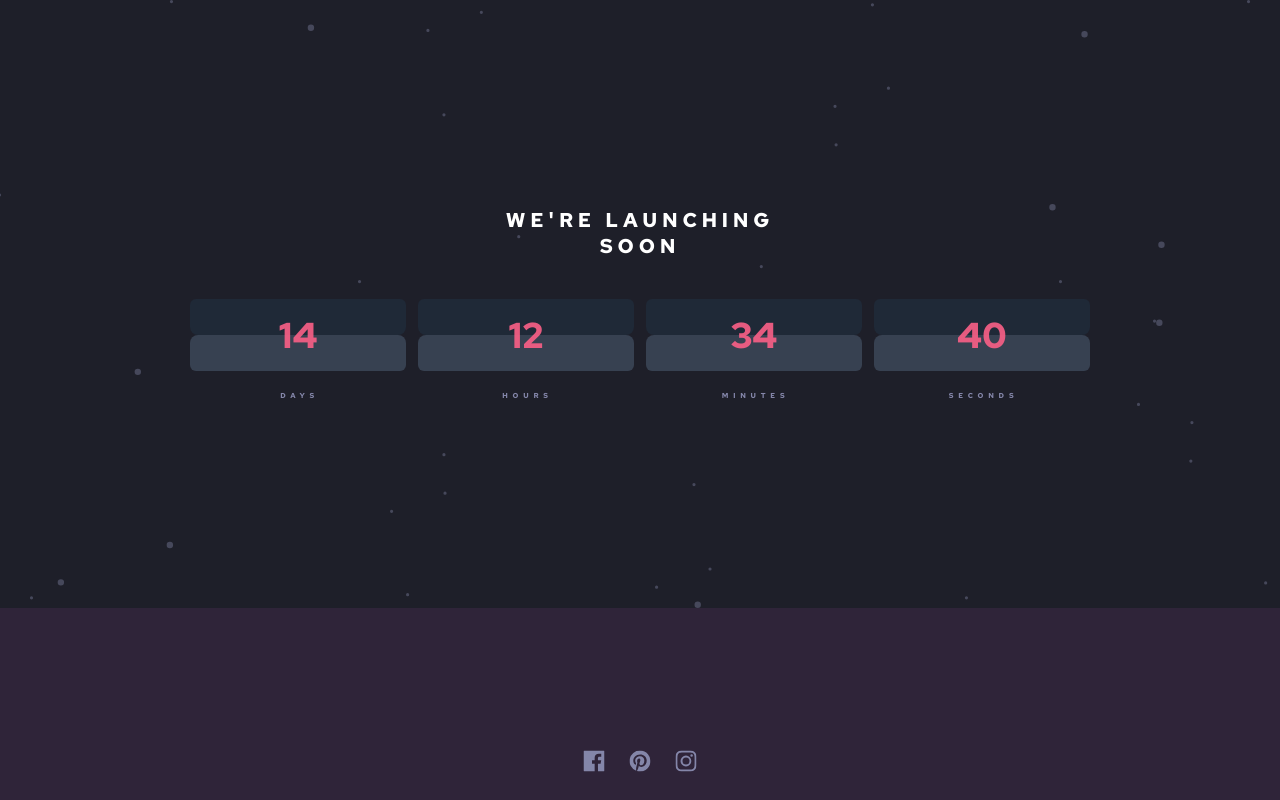
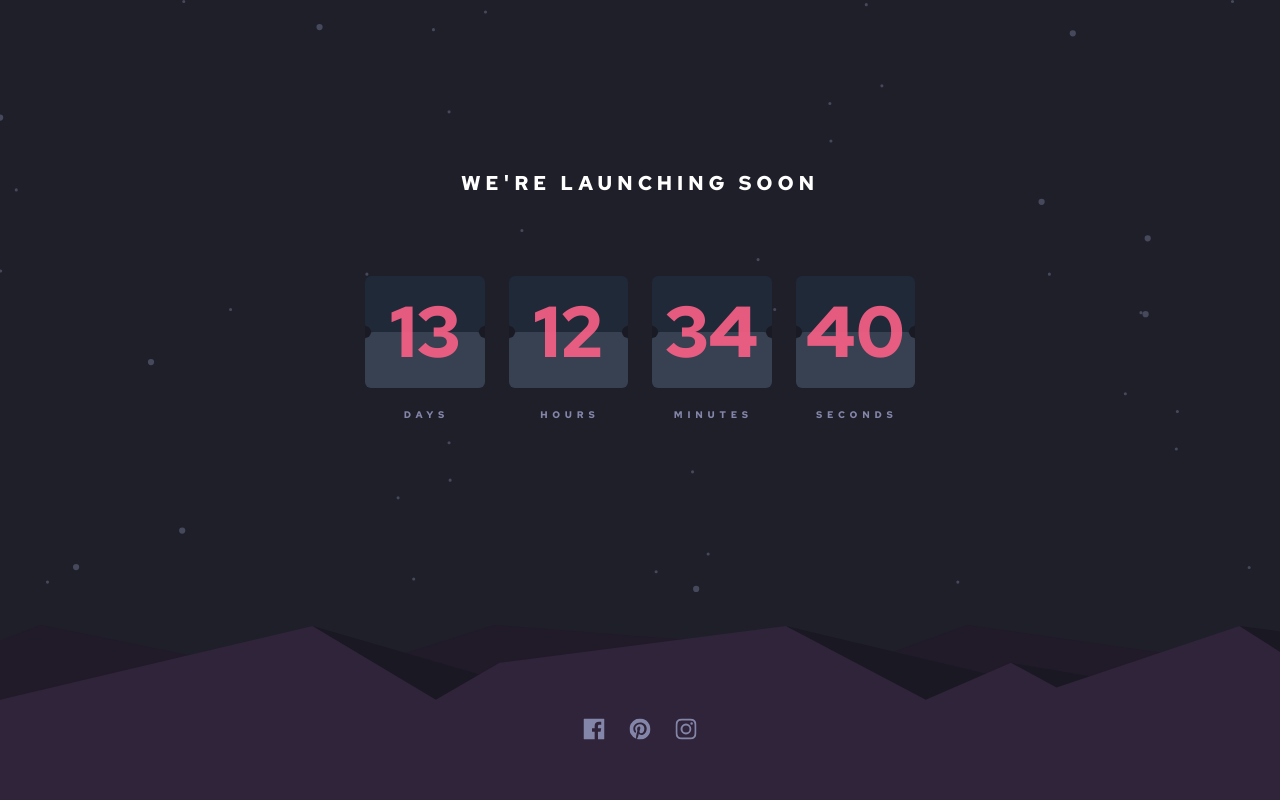
Before and after one commit to amirhazizi/launch-countdown-timer, a React (Vite) app: page / in a window 1280 px wide. Built offline with nearby package versions, Linux system fonts and the light colour scheme.

Commit message:
desktop style

```diff
--- a/src/components/Footer.tsx
+++ b/src/components/Footer.tsx
@@ -4,7 +4,7 @@ import { GrFacebook } from "react-icons/gr"
 const Footer = () => {
   return (
     <footer className='grid items-end justify-center '>
-      <div className='flex pb-8 space-x-8'>
+      <div className='flex pb-8 space-x-8 md:pb-16'>
         <GrFacebook className='fill-clGrayishBlue scale-150 transition-colors hover:fill-clSoftRed'></GrFacebook>
         <BsPinterest className='fill-clGrayishBlue scale-150 transition-colors hover:fill-clSoftRed'></BsPinterest>
         <BsInstagram className='fill-clGrayishBlue scale-150 transition-colors hover:fill-clSoftRed'></BsInstagram>
--- a/src/components/Main.tsx
+++ b/src/components/Main.tsx
@@ -1,5 +1,5 @@
 import { useEffect, useState } from "react"
-const specialTime = parseInt(new Date(2023, 4, 1).getTime().toString())
+const specialTime = parseInt(new Date(2023, 3, 30).getTime().toString())
 const Main = () => {
   const [specialDate, setSpecialDate] = useState(specialTime)
   const [days, setDays] = useState(0)
@@ -13,13 +13,12 @@ const Main = () => {
       const oneDay = 24 * 60 * 60 * 1000
       const oneHour = 60 * 60 * 1000
       const oneMinute = 60 * 1000
-      let tempTime = time
-      setDays(Math.floor(tempTime / oneDay))
-      tempTime = Math.floor(time % oneDay)
+      setDays(Math.floor(time / oneDay))
+      let tempTime = time % oneDay
       setHours(Math.floor(tempTime / oneHour))
-      tempTime = Math.floor(tempTime % oneHour)
+      tempTime = tempTime % oneHour
       setMinutes(Math.floor(tempTime / oneMinute))
-      tempTime = Math.floor(tempTime % oneMinute)
+      tempTime = tempTime % oneMinute
       setSeconds(Math.floor(tempTime / 1000))
     }, 1000)
     return () => clearInterval(repeater)
@@ -27,50 +26,94 @@ const Main = () => {
 
   return (
     <main className='grid place-items-center'>
-      <div className='text-white mx-auto space-y-10'>
-        <h1 className='header uppercase text-xl max-w-xs mx-auto text-center'>
+      <div className='text-white mx-auto space-y-10 md:space-y-20'>
+        <h1 className='header uppercase text-xl max-w-xs mx-auto text-center md:max-w-sm'>
           We're Launching Soon
         </h1>
-        <div className='grid grid-cols-4 gap-x-3 mx-auto'>
+        <div className='grid grid-cols-4 gap-x-3 mx-auto md:gap-6 overflow-hidden'>
           <div className='space-y-5'>
-            <div className='card-container relative '>
+            <div className='card-container overflow-x-hidden'>
+              <div className='card-front'>
                 <div className='card bg-gray-800 rounded-md rounded-b-lg '></div>
                 <div className='card bg-gray-700 rounded-md rounded-t-lg'></div>
-              <h1 className='absolute top-1/2 left-1/2 text-clSoftRed -translate-x-1/2 -translate-y-1/2 text-4xl opacity-90'>
+                <h1 className='absolute top-1/2 left-1/2 text-clSoftRed -translate-x-1/2 -translate-y-1/2 text-4xl opacity-90 md:text-7xl'>
                   {days > 9 ? days : `0${days}`}
                 </h1>
+              </div>
+              <div className='card-back'>
+                <div className='card bg-gray-800 rounded-md rounded-b-lg '></div>
+                <div className='card bg-gray-700 rounded-md rounded-t-lg'></div>
+                <h1 className='absolute top-1/2 left-1/2 text-clSoftRed -translate-x-1/2 -translate-y-1/2 text-4xl opacity-90 md:text-7xl'>
+                  {days > 9 ? days : `0${days}`}
+                </h1>
+              </div>
+              <div className='absolute w-3 h-3 rounded-full top-1/2 left-0 bg-clVerydarkBlue_2 -translate-y-1/2 -translate-x-1/2'></div>
+              <div className='absolute w-3 h-3 rounded-full top-1/2 right-0 bg-clVerydarkBlue_2 -translate-y-1/2 translate-x-1/2'></div>
             </div>
             <p className='card-text uppercase text-clGrayishBlue'>Days</p>
           </div>
           <div className='space-y-5'>
-            <div className='card-container relative '>
+            <div className='card-container overflow-x-hidden'>
+              <div className='card-front'>
                 <div className='card bg-gray-800 rounded-md rounded-b-lg '></div>
                 <div className='card bg-gray-700 rounded-md rounded-t-lg'></div>
-              <h1 className='absolute top-1/2 left-1/2 text-clSoftRed -translate-x-1/2 -translate-y-1/2 text-4xl opacity-90'>
+                <h1 className='absolute top-1/2 left-1/2 text-clSoftRed -translate-x-1/2 -translate-y-1/2 text-4xl opacity-90 md:text-7xl'>
                   {hours > 9 ? hours : `0${hours}`}
                 </h1>
+              </div>
+              <div className='card-back'>
+                <div className='card bg-gray-800 rounded-md rounded-b-lg '></div>
+                <div className='card bg-gray-700 rounded-md rounded-t-lg'></div>
+                <h1 className='absolute top-1/2 left-1/2 text-clSoftRed -translate-x-1/2 -translate-y-1/2 text-4xl opacity-90 md:text-7xl'>
+                  {hours > 9 ? hours : `0${hours}`}
+                </h1>
+              </div>
+              <div className='absolute w-3 h-3 rounded-full top-1/2 left-0 bg-clVerydarkBlue_2 -translate-y-1/2 -translate-x-1/2'></div>
+              <div className='absolute w-3 h-3 rounded-full top-1/2 right-0 bg-clVerydarkBlue_2 -translate-y-1/2 translate-x-1/2'></div>
             </div>
             <p className='card-text uppercase text-clGrayishBlue'>Hours</p>
           </div>
           <div className='space-y-5'>
-            <div className='card-container relative '>
+            <div className='card-container overflow-x-hidden'>
+              <div className='card-front'>
                 <div className='card bg-gray-800 rounded-md rounded-b-lg '></div>
                 <div className='card bg-gray-700 rounded-md rounded-t-lg'></div>
-              <h1 className='absolute top-1/2 left-1/2 text-clSoftRed -translate-x-1/2 -translate-y-1/2 text-4xl opacity-90'>
+                <h1 className='absolute top-1/2 left-1/2 text-clSoftRed -translate-x-1/2 -translate-y-1/2 text-4xl opacity-90 md:text-7xl'>
                   {minutes > 9 ? minutes : `0${minutes}`}
                 </h1>
+              </div>
+              <div className='card-back'>
+                <div className='card bg-gray-800 rounded-md rounded-b-lg '></div>
+                <div className='card bg-gray-700 rounded-md rounded-t-lg'></div>
+                <h1 className='absolute top-1/2 left-1/2 text-clSoftRed -translate-x-1/2 -translate-y-1/2 text-4xl opacity-90 md:text-7xl'>
+                  {minutes > 9 ? minutes : `0${minutes}`}
+                </h1>
+              </div>
+              <div className='absolute w-3 h-3 rounded-full top-1/2 left-0 bg-clVerydarkBlue_2 -translate-y-1/2 -translate-x-1/2'></div>
+              <div className='absolute w-3 h-3 rounded-full top-1/2 right-0 bg-clVerydarkBlue_2 -translate-y-1/2 translate-x-1/2'></div>
             </div>
             <p className='card-text uppercase text-clGrayishBlue'>Minutes</p>
           </div>
           <div className='space-y-5'>
-            <div className='card-container relative '>
+            <div className='card-container overflow-x-hidden'>
+              <div className='card-front'>
                 <div className='card bg-gray-800 rounded-md rounded-b-lg '></div>
                 <div className='card bg-gray-700 rounded-md rounded-t-lg'></div>
-              <h1 className='absolute top-1/2 left-1/2 text-clSoftRed -translate-x-1/2 -translate-y-1/2 text-4xl opacity-90'>
+                <h1 className='absolute top-1/2 left-1/2 text-clSoftRed -translate-x-1/2 -translate-y-1/2 text-4xl opacity-90 md:text-7xl'>
                   {seconds > 9 ? seconds : `0${seconds}`}
                 </h1>
               </div>
-            <p className='card-text uppercase text-clGrayishBlue '>seconds</p>
+              <div className='card-back'>
+                <div className='card bg-gray-800 rounded-md rounded-b-lg '></div>
+                <div className='card bg-gray-700 rounded-md rounded-t-lg'></div>
+                <h1 className='absolute top-1/2 left-1/2 text-clSoftRed -translate-x-1/2 -translate-y-1/2 text-4xl opacity-90 md:text-7xl'>
+                  {seconds > 9 ? seconds : `0${seconds}`}
+                </h1>
+              </div>
+              <div className='absolute w-3 h-3 rounded-full top-1/2 left-0 bg-clVerydarkBlue_2 -translate-y-1/2 -translate-x-1/2'></div>
+              <div className='absolute w-3 h-3 rounded-full top-1/2 right-0 bg-clVerydarkBlue_2 -translate-y-1/2 translate-x-1/2'></div>
+            </div>
+            <p className='card-text uppercase text-clGrayishBlue'>Seconds</p>
           </div>
         </div>
       </div>
--- a/src/css/input.css
+++ b/src/css/input.css
@@ -28,12 +28,12 @@ body {
 }
 
 main {
-    height: calc(100vh - 12rem);
+    height: calc(100vh - 13rem);
     background: url('../assets/bg-stars.svg') center/cover no-repeat;
 }
 
 main>div {
-    width: min(85vw, 900px)
+    width: min(85vw, 550px)
 }
 
 .header {
@@ -42,8 +42,27 @@ main>div {
 }
 
 .card-container {
-    /* width: 5rem; */
     height: 4.5rem;
+    margin: 0 auto;
+    perspective: 1000px;
+    position: relative;
+}
+
+.card-front {
+    position: absolute;
+    width: 100%;
+    height: 100%;
+    transform: rotateX(0);
+    transition: all 300ms ease-in-out;
+}
+
+.card-back {
+    position: absolute;
+    width: 100%;
+    height: 100%;
+    opacity: 0;
+    transition: all 300ms ease-in-out;
+    transform: rotateX(180deg);
 }
 
 .card {
@@ -59,8 +78,41 @@ main>div {
     margin-left: .2rem;
 }
 
+.card-container:hover .card-front {
+    transform: rotateX(180deg);
+    opacity: 0;
+
+}
+
+.card-container:hover .card-back {
+    transform: rotateX(0deg);
+    opacity: 1;
+}
+
 footer {
-    height: 12rem;
+    height: 13rem;
     background: url('../assets/pattern-hills.svg') bottom right -4rem/270% no-repeat;
     ;
 }
+
+@media (min-width:768px) {
+    .card-container {
+        max-width: 7.5rem;
+        height: 7rem;
+    }
+
+    .card-text {
+        font-size: .6rem;
+    }
+
+    footer {
+        background-size: 150%;
+    }
+}
+
+@media (min-width:1024px) {
+    footer {
+        background-position: bottom;
+        background-size: 100%;
+    }
+}
--- a/src/css/styles.css
+++ b/src/css/styles.css
@@ -520,12 +520,16 @@ video {
   position: absolute;
 }
 
-.relative {
-  position: relative;
+.left-0 {
+  left: 0px;
 }
 
 .left-1\/2 {
   left: 50%;
+}
+
+.right-0 {
+  right: 0px;
 }
 
 .top-1\/2 {
@@ -545,6 +549,14 @@ video {
   display: grid;
 }
 
+.h-3 {
+  height: 0.75rem;
+}
+
+.w-3 {
+  width: 0.75rem;
+}
+
 .max-w-xs {
   max-width: 20rem;
 }
@@ -556,6 +568,11 @@ video {
 
 .-translate-y-1\/2 {
   --tw-translate-y: -50%;
+  transform: translate(var(--tw-translate-x), var(--tw-translate-y)) rotate(var(--tw-rotate)) skewX(var(--tw-skew-x)) skewY(var(--tw-skew-y)) scaleX(var(--tw-scale-x)) scaleY(var(--tw-scale-y));
+}
+
+.translate-x-1\/2 {
+  --tw-translate-x: 50%;
   transform: translate(var(--tw-translate-x), var(--tw-translate-y)) rotate(var(--tw-rotate)) skewX(var(--tw-skew-x)) skewY(var(--tw-skew-y)) scaleX(var(--tw-scale-x)) scaleY(var(--tw-scale-y));
 }
 
@@ -604,6 +621,18 @@ video {
   margin-bottom: calc(1.25rem * var(--tw-space-y-reverse));
 }
 
+.overflow-hidden {
+  overflow: hidden;
+}
+
+.overflow-x-hidden {
+  overflow-x: hidden;
+}
+
+.rounded-full {
+  border-radius: 9999px;
+}
+
 .rounded-md {
   border-radius: 0.375rem;
 }
@@ -616,6 +645,11 @@ video {
 .rounded-t-lg {
   border-top-left-radius: 0.5rem;
   border-top-right-radius: 0.5rem;
+}
+
+.bg-clVerydarkBlue_2 {
+  --tw-bg-opacity: 1;
+  background-color: hsl(234 17% 12% / var(--tw-bg-opacity));
 }
 
 .bg-gray-700 {
@@ -707,12 +741,12 @@ body {
 }
 
 main {
-  height: calc(100vh - 12rem);
+  height: calc(100vh - 13rem);
   background: url('../assets/bg-stars.svg') center/cover no-repeat;
 }
 
 main>div {
-  width: min(85vw, 900px)
+  width: min(85vw, 550px)
 }
 
 .header {
@@ -721,8 +755,27 @@ main>div {
 }
 
 .card-container {
-  /* width: 5rem; */
   height: 4.5rem;
+  margin: 0 auto;
+  perspective: 1000px;
+  position: relative;
+}
+
+.card-front {
+  position: absolute;
+  width: 100%;
+  height: 100%;
+  transform: rotateX(0);
+  transition: all 300ms ease-in-out;
+}
+
+.card-back {
+  position: absolute;
+  width: 100%;
+  height: 100%;
+  opacity: 0;
+  transition: all 300ms ease-in-out;
+  transform: rotateX(180deg);
 }
 
 .card {
@@ -738,11 +791,68 @@ main>div {
   margin-left: .2rem;
 }
 
+.card-container:hover .card-front {
+  transform: rotateX(180deg);
+  opacity: 0;
+}
+
+.card-container:hover .card-back {
+  transform: rotateX(0deg);
+  opacity: 1;
+}
+
 footer {
-  height: 12rem;
+  height: 13rem;
   background: url('../assets/pattern-hills.svg') bottom right -4rem/270% no-repeat;
+}
+
+@media (min-width:768px) {
+  .card-container {
+    max-width: 7.5rem;
+    height: 7rem;
+  }
+
+  .card-text {
+    font-size: .6rem;
+  }
+
+  footer {
+    background-size: 150%;
+  }
+}
+
+@media (min-width:1024px) {
+  footer {
+    background-position: bottom;
+    background-size: 100%;
+  }
 }
 
 .hover\:fill-clSoftRed:hover {
   fill: hsl(345, 95%, 68%);
 }
+
+@media (min-width: 768px) {
+  .md\:max-w-sm {
+    max-width: 24rem;
+  }
+
+  .md\:gap-6 {
+    gap: 1.5rem;
+  }
+
+  .md\:space-y-20 > :not([hidden]) ~ :not([hidden]) {
+    --tw-space-y-reverse: 0;
+    margin-top: calc(5rem * calc(1 - var(--tw-space-y-reverse)));
+    margin-bottom: calc(5rem * var(--tw-space-y-reverse));
+  }
+
+  .md\:pb-16 {
+    padding-bottom: 4rem;
+  }
+
+  .md\:text-7xl {
+    font-size: 4.5rem;
+    line-height: 1;
+  }
+}
```
Lines whose indentation alone changed are shown as unchanged.
